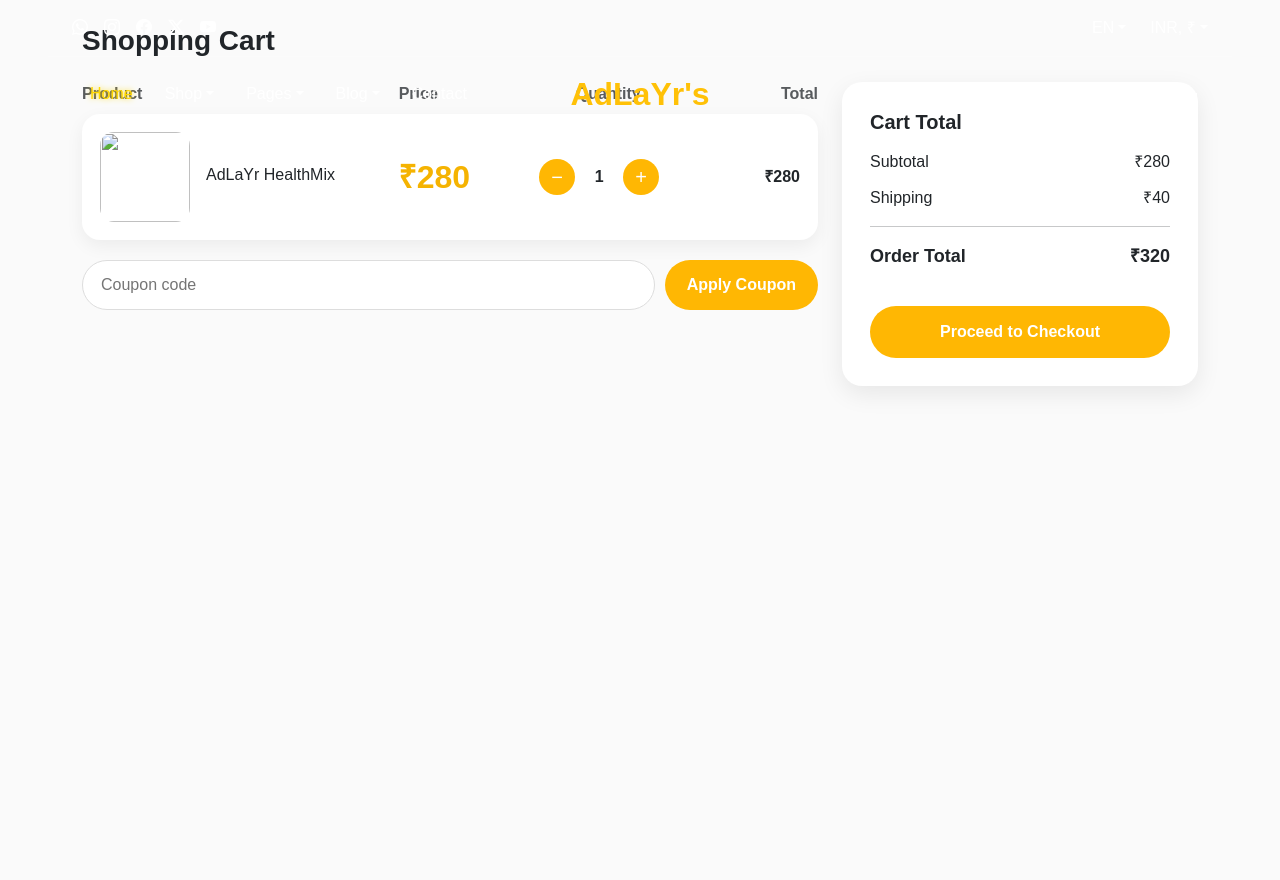
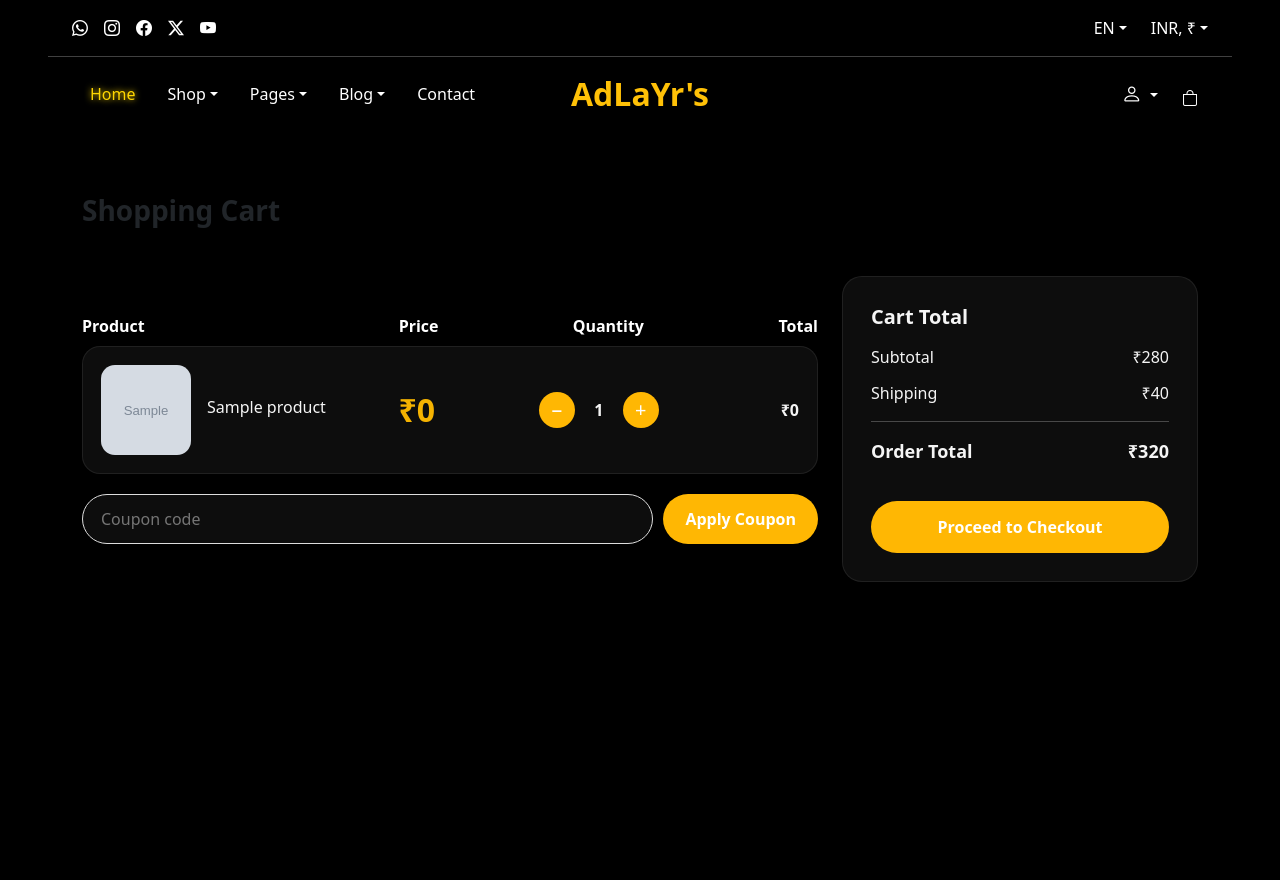
Before and after one commit to AdLaYr-Impacts/AdLaYr_HealthMix, a Django app: page /adlayr/cart/ in a window 1280 px wide. Before the commit the page ends 389 px from the top, so only its background shows below. Run offline with Django 5.2, Linux system fonts and the light colour scheme; a user stored in the database is signed in; tables that the repository leaves empty hold one stand-in row (values such as "Sample post"); grey boxes marked "Sample" are stand-in pictures; some libraries are stand-ins or nearby versions.

Commit message:
cart page config & call

```diff
--- a/adlayr_hm/healthmix/models.py
+++ b/adlayr_hm/healthmix/models.py
@@ -98,12 +98,12 @@ class Order(BaseModel):
 # model to keep cart items
 class Cart(BaseModel):
     user = models.ForeignKey(Profile, on_delete=models.CASCADE, related_name="user_cart")
-    Product = models.ForeignKey(Product, on_delete=models.CASCADE, null=True, blank=True)
+    product = models.ForeignKey(Product, on_delete=models.CASCADE, null=True, blank=True)
     quantity = models.IntegerField(default=1)
     price = models.DecimalField(max_digits=8, decimal_places=2)
 
     def __str__(self):
-        return f"{self.Product.name}, qty:{self.quantity}"
+        return f"{self.product.name}, qty:{self.quantity}"
 
 # model to store rating and reviews
 class RatingAndReview(BaseModel):
--- a/adlayr_hm/healthmix/views.py
+++ b/adlayr_hm/healthmix/views.py
@@ -49,11 +49,10 @@ class ProductDetailsView(View):
             if product.discounted_price
             else product.price
         )
-        price(price)
 
         Cart.objects.create(
             user = request.user,
-            Product = product,
+            product = product,
             quantity = quantity,
             price = price
         )
@@ -62,4 +61,12 @@ class ProductDetailsView(View):
 
 class CartView(View):
     def get(self,request,*args,**kwargs):
-        return render(request,'adlayr_hm/cart.html')
+        cart_obj = Cart.objects.filter(user = request.user)
+        product_image = ProductImage.objects.filter(
+            product = cart_obj.first().product
+        ).order_by("sort_order").first()
+        data = {
+            "cart_items": cart_obj,
+            "image": product_image
+        }
+        return render(request,'adlayr_hm/cart.html', context=data)
--- a/adlayr_hm/static/css/style.css
+++ b/adlayr_hm/static/css/style.css
@@ -611,17 +611,21 @@
 /* Cart Page */
 /* ---------------------- */
 
-body {
-  background: #fafafa;
-  font-family: 'Poppins', sans-serif;
-}
 
 .cart-item {
-  background: #fff;
+  background: rgba(255, 255, 255, 0.05);
+  backdrop-filter: blur(10px);
+  border: 1px solid rgba(255, 255, 255, 0.08);
+  color: whitesmoke;
   padding: 18px;
   border-radius: 18px;
   box-shadow: 0 6px 18px rgba(0,0,0,0.06);
   margin-bottom: 16px;
+}
+
+.cart-head{
+  color: white;
+  font-weight: bold;
 }
 
 .cart-img {
@@ -659,6 +663,13 @@ body {
   margin-top: 20px;
 }
 
+.coupon-input{
+  background: rgba(255, 255, 255, 0.05);
+  backdrop-filter: blur(10px);
+  border: 1px solid rgba(255, 255, 255, 0.08);
+  color: whitesmoke;
+}
+
 .coupon-box input {
   flex: 1;
   padding: 12px 18px;
@@ -676,7 +687,10 @@ body {
 }
 
 .cart-summary {
-  background: #fff;
+  background: rgba(255, 255, 255, 0.05);
+  backdrop-filter: blur(10px);
+  border: 1px solid rgba(255, 255, 255, 0.08);
+  color: whitesmoke;
   padding: 28px;
   border-radius: 20px;
   box-shadow: 0 8px 25px rgba(0,0,0,0.08);
--- a/adlayr_hm/templates/adlayr_hm/cart.html
+++ b/adlayr_hm/templates/adlayr_hm/cart.html
@@ -8,35 +8,34 @@
 
   {% include "adlayr_hm/navbar.html" %}
 
+<div class="container-fluid" id="pd-container">
     <div class="container py-4">
+        <div class="row align-items-center g-4" id="pd-row">
             <h3 class="fw-bold mb-4">Shopping Cart</h3>
-
-    <div class="row g-4">
-
-        <!-- CART ITEMS -->
             <div class="col-lg-8">
 
             <!-- Header (Hidden on mobile) -->
             <div class="cart-header d-none d-lg-flex row fw-semibold text-muted mb-2">
-            <div class="col-5">Product</div>
-            <div class="col-2">Price</div>
-            <div class="col-3 text-center">Quantity</div>
-            <div class="col-2 text-end">Total</div>
+                <div class="col-5 cart-head">Product</div>
+                <div class="col-2 cart-head">Price</div>
+                <div class="col-3 text-center cart-head">Quantity</div>
+                <div class="col-2 text-end cart-head">Total</div>
             </div>
 
             <!-- ITEM -->
+             {% for item in cart_items %}
             <div class="cart-item">
                 <div class="row align-items-center g-3">
 
                 <div class="col-12 col-lg-5 d-flex gap-3 align-items-center">
-                <img src="https://via.placeholder.com/90" class="cart-img">
+                    <img src="{{ image.image.url }}" class="cart-img">
                     <div>
-                <h6 class="mb-1">AdLaYr HealthMix</h6>
-                <small class="text-muted d-lg-none">₹280</small>
+                    <h6 class="mb-1">{{ item.product.name }}</h6>
+                    <small class="text-muted d-lg-none">₹{{ item.product.discounted_price|floatformat:0 }}</small>
                     </div>
                 </div>
 
-            <div class="col-4 col-lg-2 d-none d-lg-block price" data-price="280">₹280</div>
+                <div class="col-4 col-lg-2 d-none d-lg-block price" data-price="{{ item.product.discounted_price }}">₹{{ item.product.discounted_price|floatformat:0 }}</div>
 
                 <div class="col-8 col-lg-3 text-lg-center">
                     <div class="qty-control">
@@ -47,14 +46,15 @@
                 </div>
 
                 <div class="col-12 col-lg-2 text-end fw-semibold item-total">
-                ₹280
+                    ₹{{ item.product.discounted_price|floatformat:0 }}
                 </div>
                 </div>
             </div>
+            {% endfor %}
 
             <!-- COUPON -->
             <div class="coupon-box">
-            <input type="text" placeholder="Coupon code">
+                <input type="text" placeholder="Coupon code" class="coupon-input">
                 <button>Apply Coupon</button>
             </div>
 
@@ -90,5 +90,6 @@
 
         </div>
     </div>
+</div>
 
 {% endblock %}
--- a/adlayr_hm/templates/adlayr_hm/navbar.html
+++ b/adlayr_hm/templates/adlayr_hm/navbar.html
@@ -113,7 +113,7 @@
         </ul>
       </div>
 
-      <a href="#" class="text-white icon-link"><i class="bi bi-bag"></i></a>
+      <a href="{% url 'cart' %}" class="text-white icon-link"><i class="bi bi-bag"></i></a>
     </div>
 
     <!-- Toggler for mobile -->
--- a/adlayr_hm/templates/base.html
+++ b/adlayr_hm/templates/base.html
@@ -11,7 +11,7 @@
     <link href="https://cdn.jsdelivr.net/npm/bootstrap-icons@1.11.3/font/bootstrap-icons.css" rel="stylesheet">
     <link rel="stylesheet" href="{% static 'css/style.css' %}">
 </head>
-<body>
+<body class="bg-black">
 
     {% block main %}
 
```
Also changed, not shown: adlayr_hm/templates/adlayr_hm/product_details.html (+11 -10 lines), adlayr_hm/healthmix/migrations/0006_rename_product_cart_product.py (added). Lines whose indentation alone changed are shown as unchanged.
